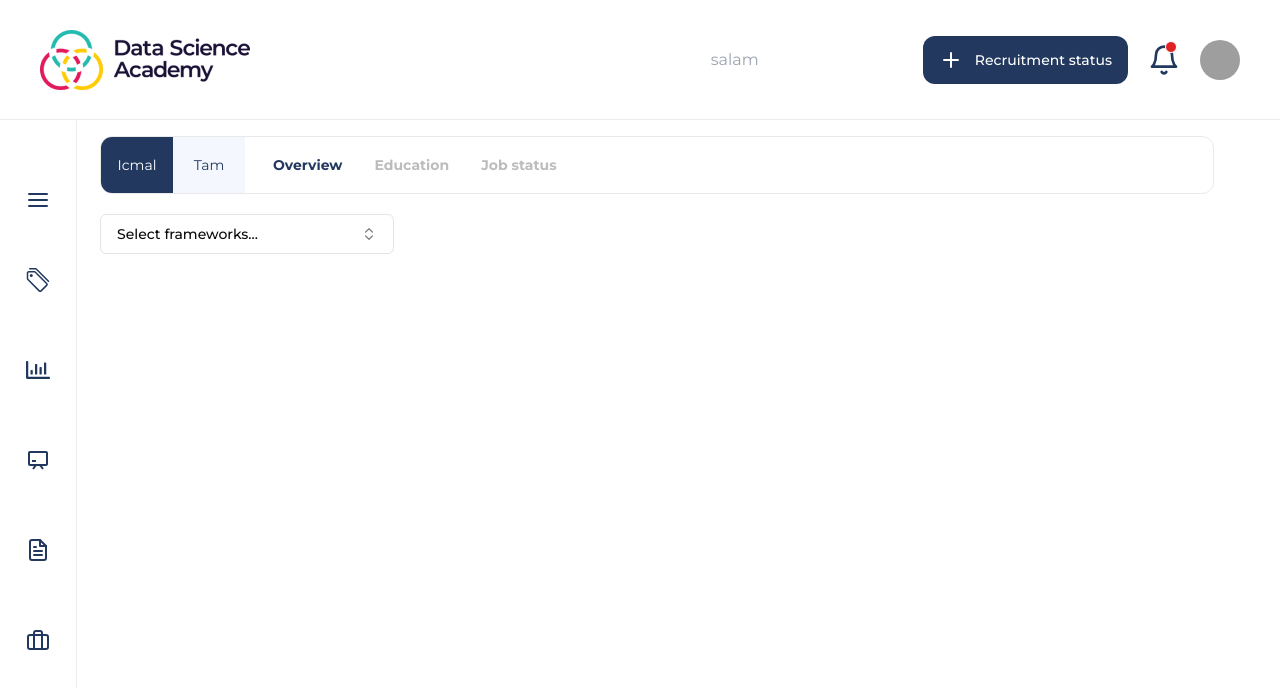
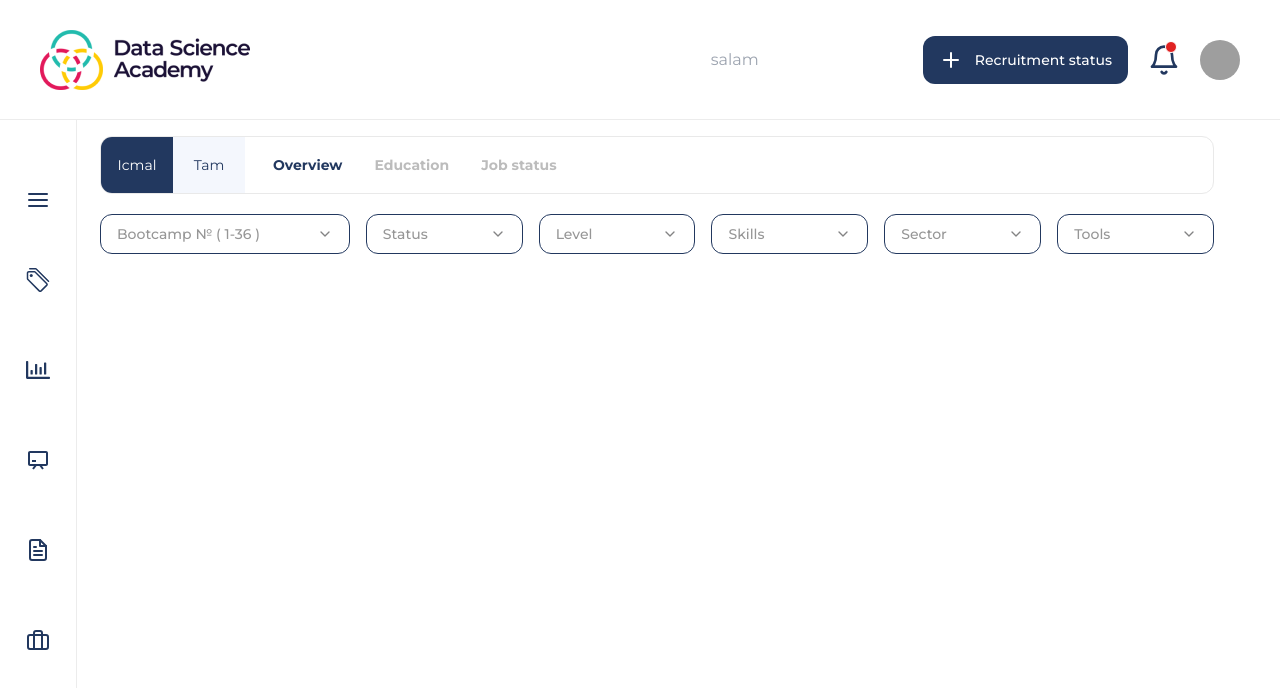
Before and after one commit to QssAnalytic/DataGovernance, a React (Vite) app: page /talent-pool in a window 1280 px wide. Shown: the top 688 px of the page. Built offline with nearby package versions, Linux system fonts and the light colour scheme; grey boxes are pictures that could not be loaded.

Commit message:
talent page filter tab

```diff
--- a/package.json
+++ b/package.json
@@ -4,7 +4,7 @@
   "version": "0.0.0",
   "type": "module",
   "scripts": {
-    "dev": "vite",
+    "dev": "vite --host",
     "build": "tsc -b && vite build",
     "lint": "eslint .",
     "preview": "vite preview"
--- a/src/components/Shared/loader.css
+++ b/src/components/Shared/loader.css
@@ -15,3 +15,9 @@
     animation: l3 1s infinite linear;
   }
   @keyframes l3 {to{transform: rotate(1turn)}}
+
+[data-radix-popper-content-wrapper] {
+    overflow: hidden;
+
+    /* transition: all ease-in-out .2s; */
+}
--- a/src/pages/career/talent-pool/components/CustomDropDown/index.tsx
+++ b/src/pages/career/talent-pool/components/CustomDropDown/index.tsx
@@ -1,6 +1,8 @@
 import * as React from "react";
-import { ChevronsUpDown, Search, X } from "lucide-react";
-import { motion, AnimatePresence } from "framer-motion"; // Import motion from Framer Motion
+import {  ChevronsDown, Search } from "lucide-react";
+import { motion, AnimatePresence } from "framer-motion";
+import { IoMdClose } from "react-icons/io";
+import { FiChevronDown } from "react-icons/fi";
 
 import { cn } from "@/lib/utils";
 import { Button } from "@/components/ui/button";
@@ -8,7 +10,6 @@ import {
   Command,
   CommandEmpty,
   CommandGroup,
-  CommandInput,
   CommandItem,
   CommandList,
 } from "@/components/ui/command";
@@ -18,6 +19,22 @@ import {
   PopoverTrigger,
 } from "@/pages/career/talent-pool/components/popover";
 
+// Fixed CommandInput Component
+export const CommandInput = React.forwardRef<
+  HTMLInputElement,
+  React.InputHTMLAttributes<HTMLInputElement>
+>((props, ref) => {
+  return (
+    <input
+      ref={ref}
+      {...props} // Spread all props to the native input
+      className={`command-input ${props.className || ""}`} // Add a default class
+    />
+  );
+});
+
+CommandInput.displayName = "CommandInput";
+
 // Define the type for the framework
 type Framework = {
   value: string;
@@ -26,9 +43,11 @@ type Framework = {
 
 interface ComboboxDemoProps {
   frameworks: Framework[];
+  placeholder?: string; // Add placeholder prop
+  triggerWidth?: string; // Add placeholder prop
 }
 
-export function ComboboxDemo({ frameworks }: ComboboxDemoProps) {
+export function ComboboxDemo({ frameworks, placeholder = "Search framework...",triggerWidth='182px' }: ComboboxDemoProps) {
   const [open, setOpen] = React.useState(false);
   const [selectedValues, setSelectedValues] = React.useState<string[]>([]);
   const [isSearchActive, setIsSearchActive] = React.useState(false);
@@ -66,22 +85,30 @@ export function ComboboxDemo({ frameworks }: ComboboxDemoProps) {
   };
 
   return (
-    <Popover open={open} onOpenChange={setOpen} >
-      <PopoverTrigger asChild>
+    <Popover open={open} onOpenChange={setOpen}>
+      <PopoverTrigger asChild className="rounded-[12px] border-[0.5px] border-[rgba(34,56,95,1)]">
         <Button
           variant="outline"
           role="combobox"
           aria-expanded={open}
-          className="w-[294px] justify-between"
+          className=" justify-between"
+          onClick={() => setOpen(!open)}
+          style={{width:triggerWidth}}
         >
-          Select frameworks...
-          <ChevronsUpDown className="opacity-50" />
+          <span className="text-[14px] text-[rgba(150,150,150,1)] ">{placeholder}</span>
+          <motion.div
+            initial={{ rotate: 0 }}
+            animate={{ rotate: open ? 180 : 0 }}
+            transition={{ duration: 0.3 }}
+          >
+            <FiChevronDown className="opacity-50" />
+          </motion.div>
         </Button>
       </PopoverTrigger>
-      <PopoverContent className="w-[258px] p-0 overflow-hidden">
+      <PopoverContent className="w-[258px] p-0 pop-content" style={{ overflow: "hidden" }}>
         <Command>
           {/* Buttons and Search Input Side by Side */}
-          <div className="flex px-3 pt-3 items-center gap-x-[20px] relative">
+          <div className="flex px-3 pt-3 items-center gap-x-[17px] relative z-40 bg-white">
             <p
               onClick={handleSelectAll}
               className="bg-white text-[rgba(29,126,183,1)] cursor-pointer"
@@ -97,33 +124,45 @@ export function ComboboxDemo({ frameworks }: ComboboxDemoProps) {
             </p>
 
             {/* Search Icon to toggle search input */}
-            <Search
+            {
+              isSearchActive ?
+              <IoMdClose
+              className="cursor-pointer text-[rgba(29,126,183,1)] w-[24px] h-[24px]"
+              onClick={handleSearchToggle}
+              />
+              :
+              <Search
               className="cursor-pointer text-[rgba(29,126,183,1)]"
               onClick={handleSearchToggle}
-            />
+              />
+            }
           </div>
 
           {/* Conditionally show the search input with animation */}
           <AnimatePresence>
             {isSearchActive && (
               <motion.div
-                initial={{ x: 300 }} // Start from right (off-screen)
-                animate={{ x: 0 }} // Slide to its original position
-                exit={{ x: 300 }} // Slide to the right (off-screen) when closing
-                 // Smooth spring animation
-                className="absolute left-0 top-[-10px] px-3 pt-3 w-full bg-white"
-                style={{ zIndex: 10 }} // Ensure it overlays on top of other content
+                initial={{ y: "-100%" }} // Slide-in from right
+                animate={{ y: 0 }} // Stop at the container edge
+                exit={{ y: "-100%" }} // Slide-out to the right
+                transition={{ type: "tween", duration: 0.3 }}
+                className="px-3 py-1.5 w-full bg-white"
               >
-                <div className="flex items-center gap-x-2">
+                <div className="flex items-center  h-[38px] border border-[#c8c8c8] rounded-[12px]">
+                  {/* Search Icon */}
+                  <div className="w-6 h-6">
+                    <Search
+                      className="cursor-pointer text-[rgba(29,126,183,1)] w-full h-full pl-[5px]"
+                      onClick={handleSearchToggle}
+                    />
+                  </div>
+
+                  {/* Search Input */}
                   <CommandInput
-                    placeholder="Search framework..."
+                    placeholder={placeholder} // Use the placeholder prop
                     className="flex-1"
                     value={searchQuery}
-                    onChange={(e: any) => setSearchQuery(e.target.value)}
-                  />
-                  <X
-                    className="cursor-pointer text-[rgba(29,126,183,1)]"
-                    onClick={() => setIsSearchActive(false)}
+                    onChange={(e) => setSearchQuery(e.target.value)}
                   />
                 </div>
               </motion.div>
--- a/src/pages/career/talent-pool/components/FilterTab/index.tsx
+++ b/src/pages/career/talent-pool/components/FilterTab/index.tsx
@@ -26,7 +26,12 @@ export const FilterTab = () => {
   ]
   return (
     <div className='flex gap-x-[16px]'>
-        <ComboboxDemo frameworks={frameworks}/>
+      <ComboboxDemo frameworks={frameworks} placeholder='Bootcamp №   ( 1-36 )' triggerWidth='294px'/>
+      <ComboboxDemo frameworks={frameworks} placeholder='Status' />
+      <ComboboxDemo frameworks={frameworks} placeholder='Level' />
+      <ComboboxDemo frameworks={frameworks} placeholder='Skills' />
+      <ComboboxDemo frameworks={frameworks} placeholder='Sector' />
+      <ComboboxDemo frameworks={frameworks} placeholder='Tools' />
     </div>
   )
 }
--- a/src/pages/career/talent-pool/index.tsx
+++ b/src/pages/career/talent-pool/index.tsx
@@ -16,7 +16,7 @@ export const TalentPool = () => {
       </div>
     );
     setPageCustomHeader(<input placeholder='salam'/>);
-        setTimeout(()=>setIsLoading(false),2000)
+        setTimeout(()=>setIsLoading(false),1000)
     },[setButtonLabel, setModalContent, setPageCustomHeader])
     if(isLoading){
         return <div className='absolute  flex items-center justify-center w-[calc(100%-103px)] h-[calc(100%-360px)]  z-[10]'><div className="loader"></div></div>
@@ -25,6 +25,7 @@ export const TalentPool = () => {
         <div className='w-[calc(100%-50px)] h-full flex flex-col gap-y-[20px]'>
             <TableChanger/>
             <FilterTab/>
+
         </div>
     )
 }
```
Lines whose indentation alone changed are shown as unchanged.
